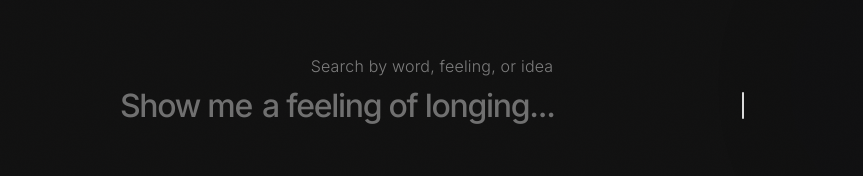
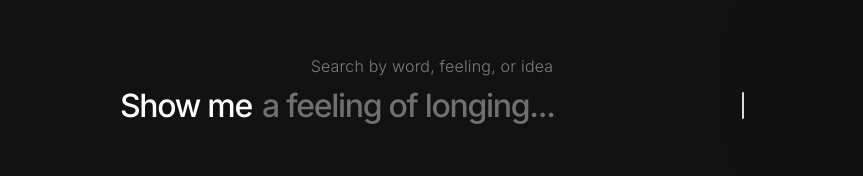
Before and after one commit to yuxuanxia28/specialized-experience, a plain HTML site: page index.html in a window 1280 px wide. Shown: the part 185-361 px from the top of the page, without its empty margins (208-1071 px from the left). Drawn offline with nearby package versions, Linux system fonts and the light colour scheme.

Commit message:
Make 'Show me' label white

```diff
--- a/index.html
+++ b/index.html
@@ -136,7 +136,7 @@
       animation:labelSlideIn 0.7s 0.08s ease both;
       cursor:text;
     }
-    .show-me-static { color:rgba(255,255,255,0.4); white-space:nowrap; flex-shrink:0; }
+    .show-me-static { color:#fff; white-space:nowrap; flex-shrink:0; }
     /* CSS grid trick: ::after mirrors the value to size the cell;
        input sits in the same cell and fills it — the row stays centred
        because the wrap never has a fixed width. */
```
